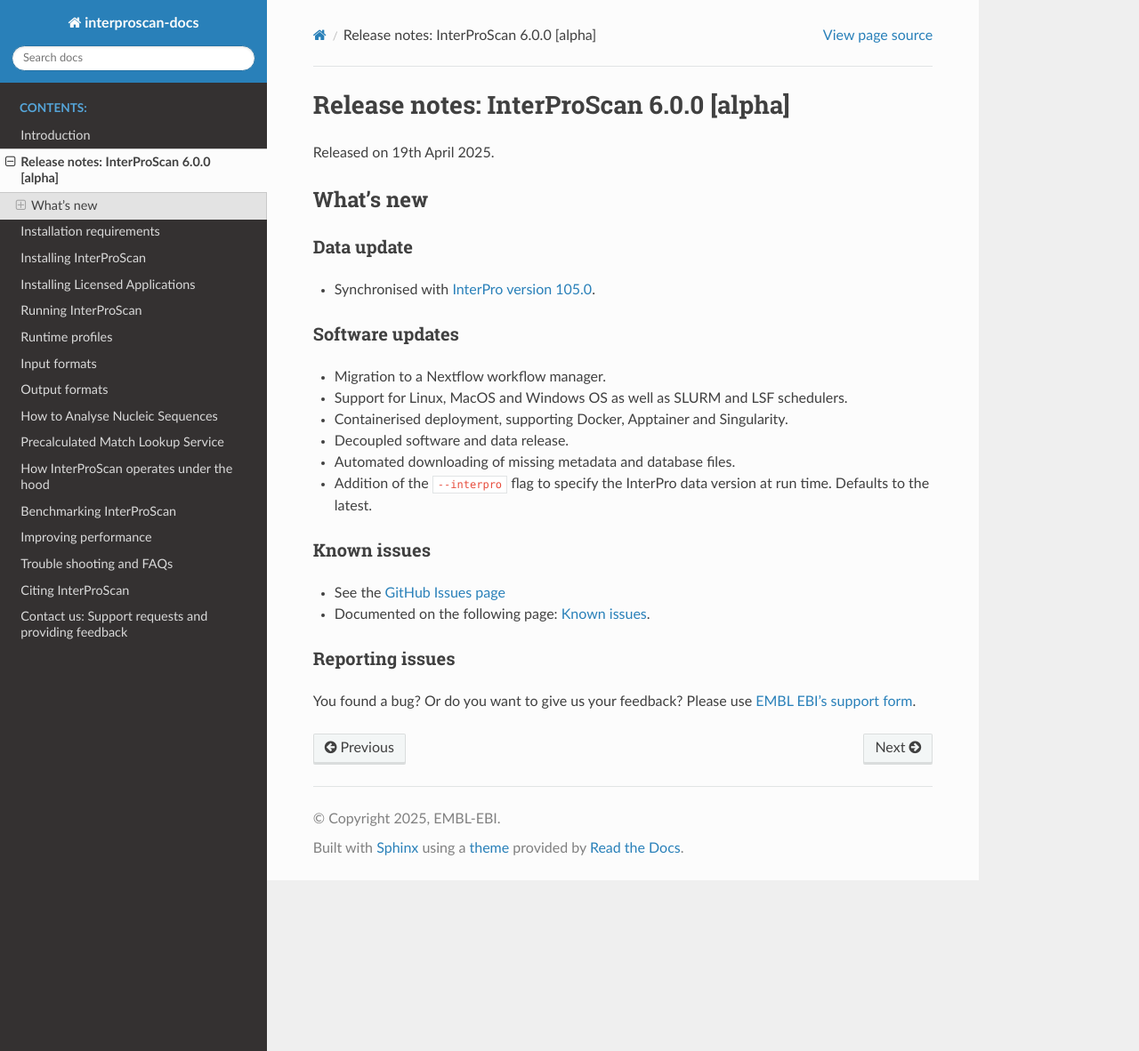
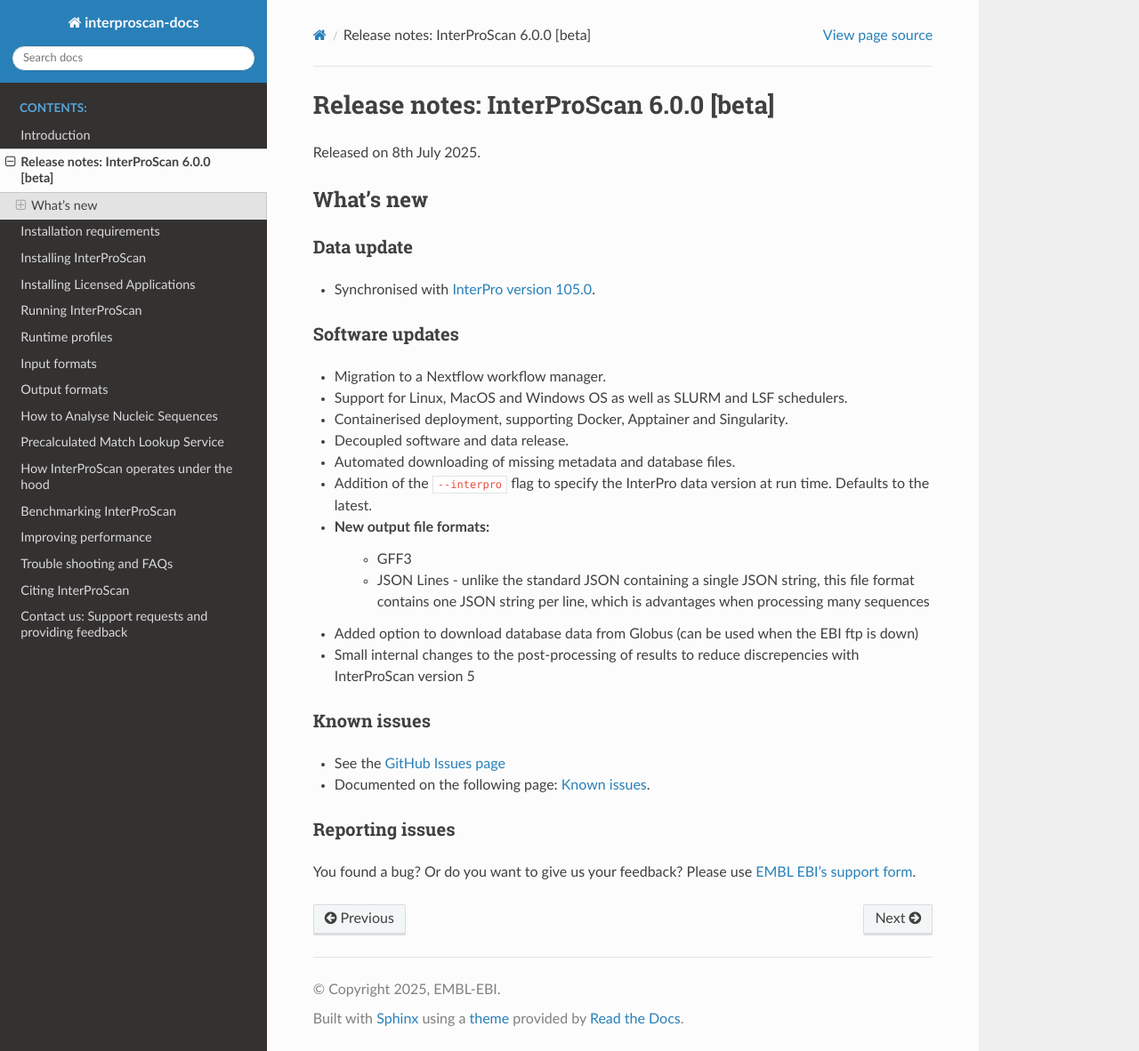
Before and after one commit to ebi-pf-team/interproscan-docs, a Sphinx documentation site: the page built from docs/ReleaseNotes.rst, in a window 1280 px wide and 1182 px high. Shown: the whole window at 89% size. Built offline with Sphinx 7.4.7 and the Read the Docs theme 3.1.0, drawn with Linux system fonts in a browser that asks for light colours.

Commit message:
update Release

```diff
--- a/docs/ReleaseNotes.rst
+++ b/docs/ReleaseNotes.rst
@@ -1,7 +1,7 @@
-Release notes: InterProScan 6.0.0 [alpha]
+Release notes: InterProScan 6.0.0 [beta]
 =========================================
 
-Released on 19th April 2025.
+Released on 8th July 2025.
 
 What’s new
 ~~~~~~~~~~
@@ -20,6 +20,11 @@
 * Decoupled software and data release.
 * Automated downloading of missing metadata and database files.
 * Addition of the ``--interpro`` flag to specify the InterPro data version at run time. Defaults to the latest.
+* New output file formats:
+    * GFF3
+    * JSON Lines - unlike the standard JSON containing a single JSON string, this file format contains one JSON string per line, which is advantages when processing many sequences
+* Added option to download database data from Globus (can be used when the EBI ftp is down)
+* Small internal changes to the post-processing of results to reduce discrepencies with InterProScan version 5
 
 Known issues
 ^^^^^^^^^^^^
```
